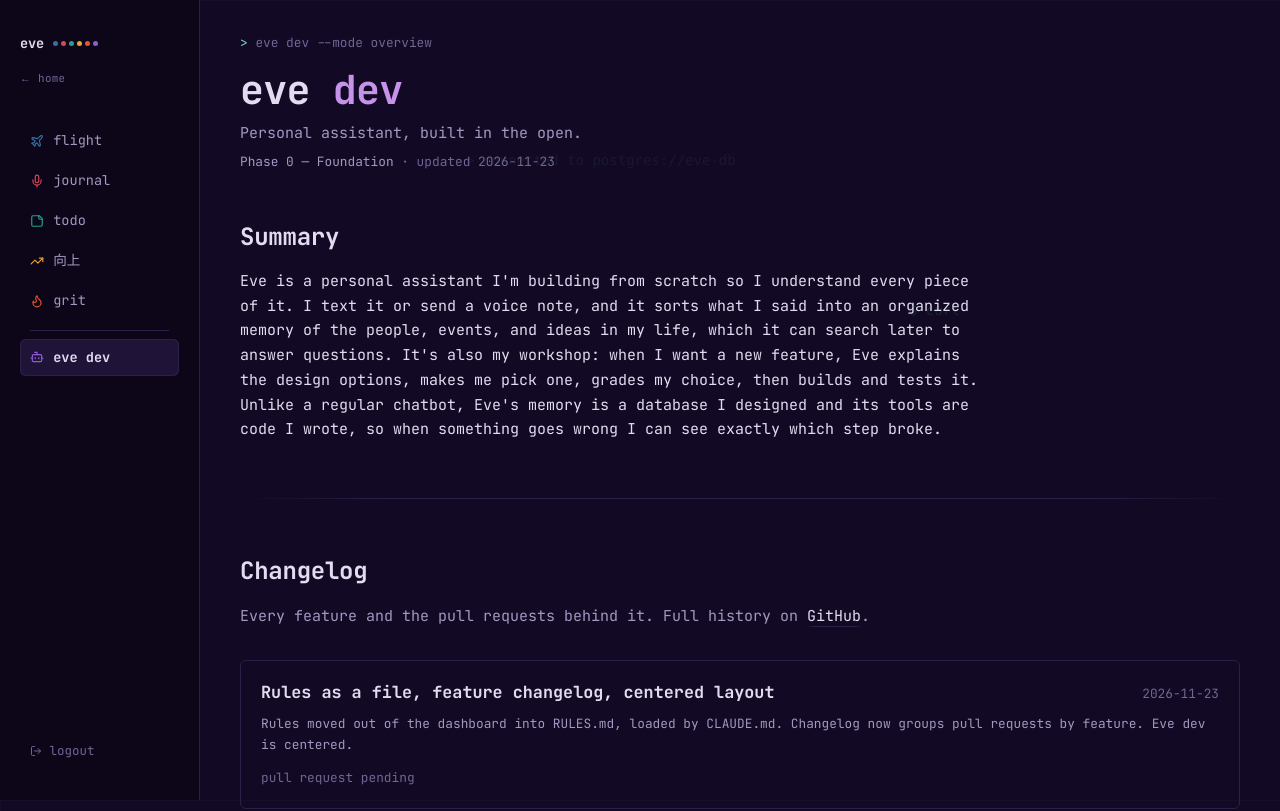
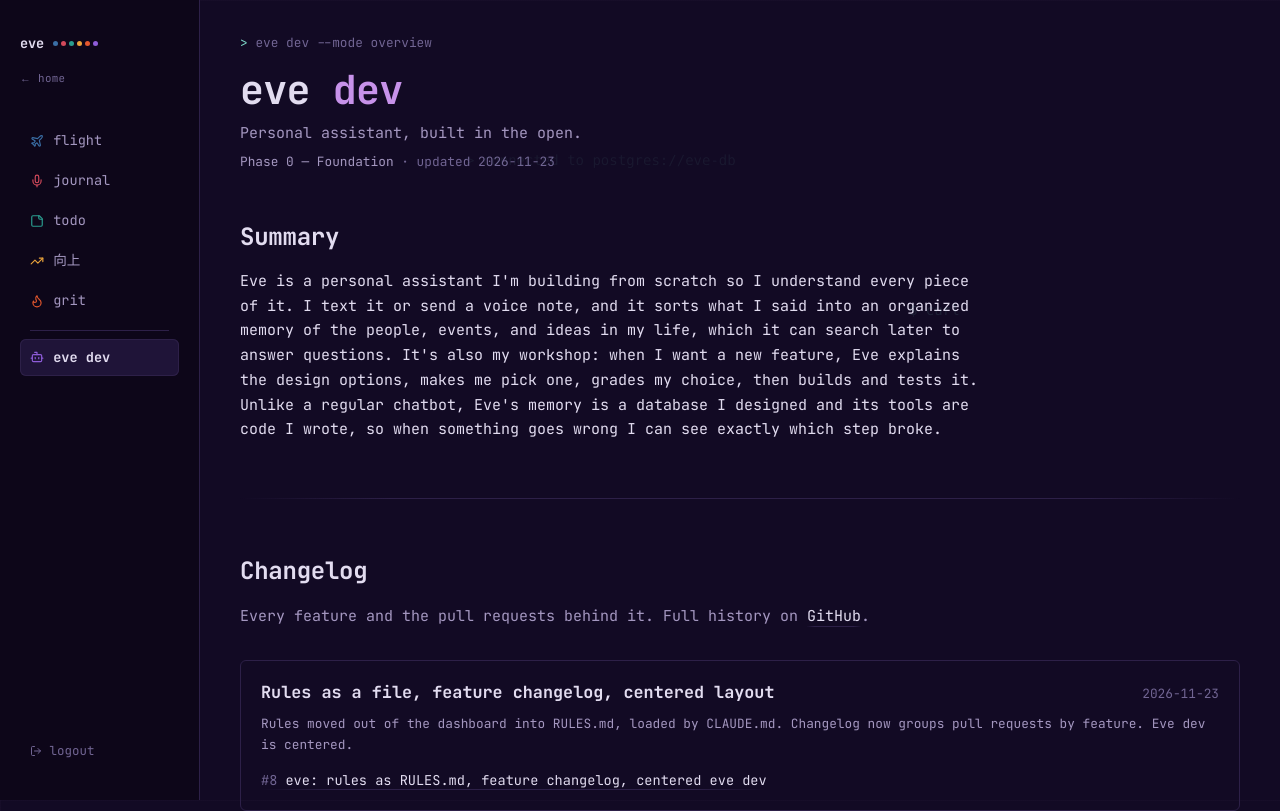
Before and after one commit to v-kliu/v3, a Next.js app: page /dashboard/eve in a window 1280 px wide. Shown: the top 811 px of the page. Built offline with nearby package versions, Linux system fonts and the light colour scheme; a web font is replaced by a local one.

Commit message:
eve: link changelog entry to PR #8

```diff
--- a/src/eve/changelog.ts
+++ b/src/eve/changelog.ts
@@ -22,7 +22,7 @@ export const CHANGELOG: ChangelogFeature[] = [
     date: '2026-11-23',
     summary:
       'Rules moved out of the dashboard into RULES.md, loaded by CLAUDE.md. Changelog now groups pull requests by feature. Eve dev is centered.',
-    prs: [],
+    prs: [{ number: 8, title: 'eve: rules as RULES.md, feature changelog, centered eve dev' }],
   },
   {
     title: 'Visual refresh',
```
